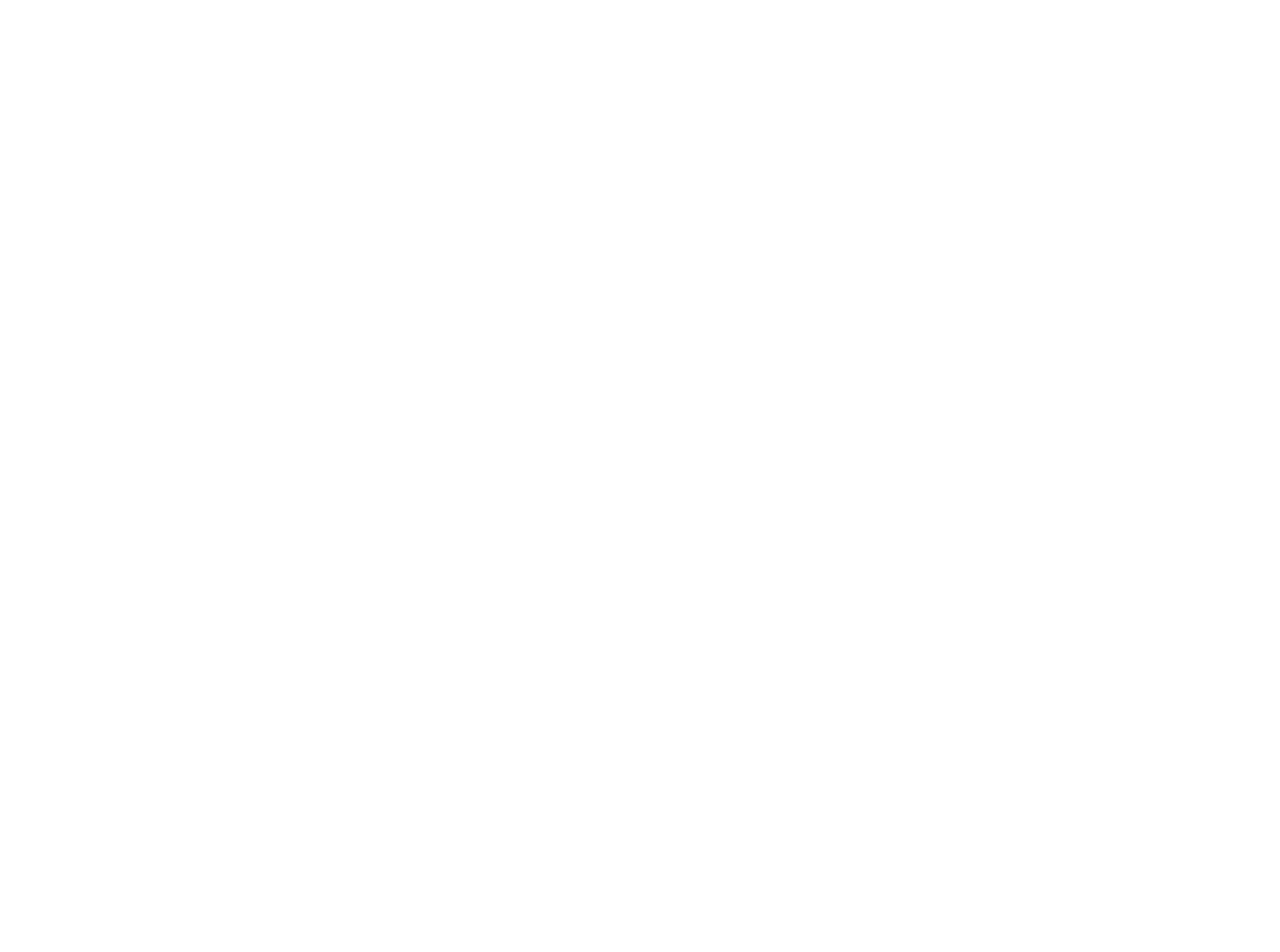
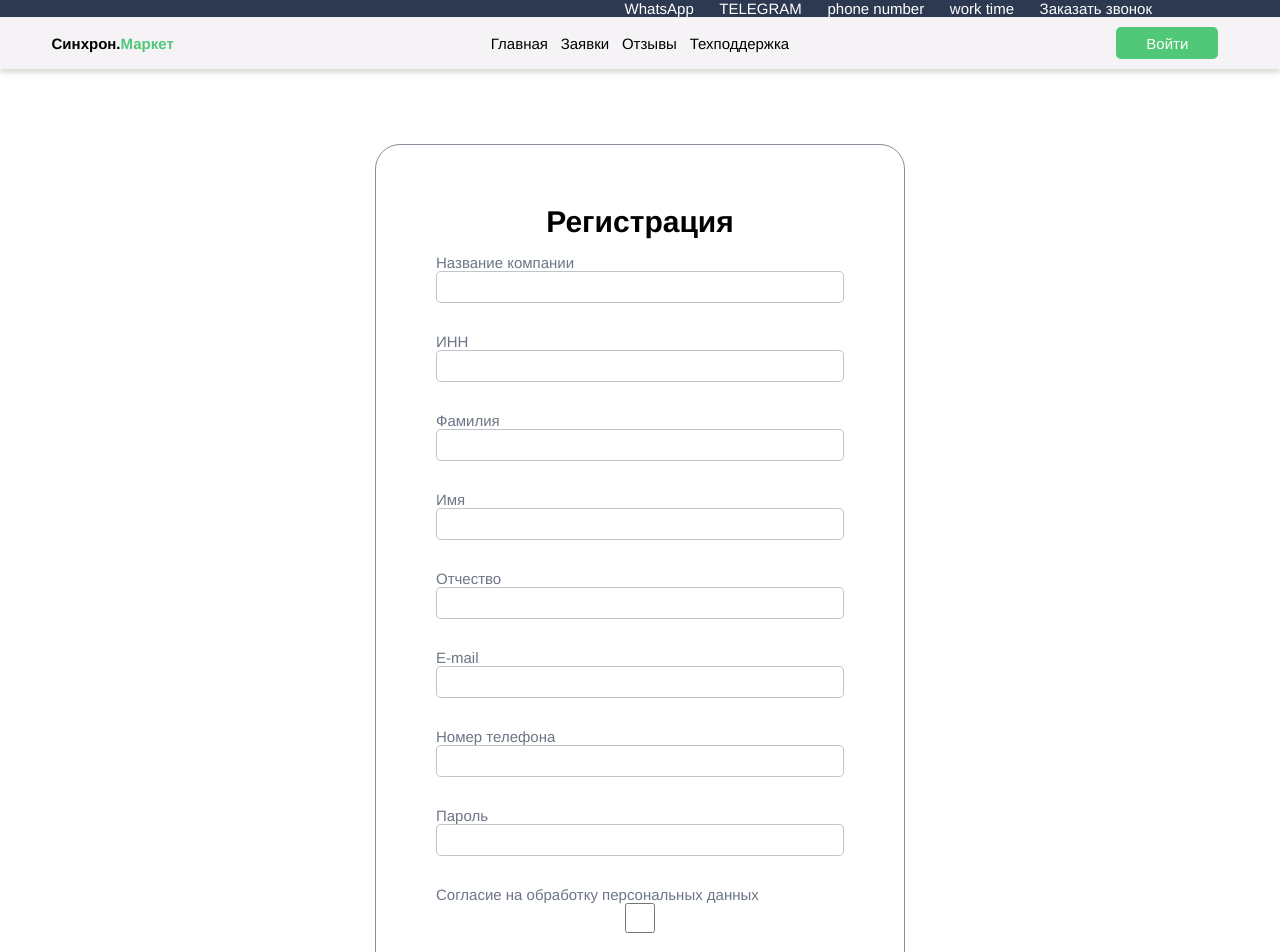
Before and after one commit to startsevIT/Synchron.Market, a React (Create React App) app: page /registration in a window 1280 px wide. Before the commit this address had no page. Shown: the top 952 px of the page. Before the commit the page ends 800 px from the top, so only its background shows below. Built offline with nearby package versions, Linux system fonts and the light colour scheme.

Commit message:
Добавлена страница регистрации

```diff
--- a/src/App.js
+++ b/src/App.js
@@ -4,6 +4,7 @@
 import Layout from "./Layout.js"
 import Orders from "./Pages/Orders.js";
 import AccountPage from "./Pages/AccountPage.js";
+import RegisterPage from "./Pages/RegisterPage.js";
 
 export default function App() {
   return (
@@ -15,6 +16,7 @@
           <Route path="login" element={<LoginPage/>}/>
           <Route path="orders" element={<Orders/>}/>
           <Route path="account" element={<AccountPage/>}/>
+          <Route path="registration" element={<RegisterPage/>}/>
         </Route>
       </Routes>
     </BrowserRouter>
--- a/src/Components/Form.js
+++ b/src/Components/Form.js
@@ -1,11 +1,12 @@
+import { LoginUserAsync } from "../Functions/User.js";
 import Button from "./Button.js";
 import Input from "./Input.js";
-import { LoginUserAsync } from "../Functions/User.js";
+
 import { Link } from "react-router-dom";
 
 export default function Form({title, data, buttonText}) {
 
-    const CreateLoginDTO = async (e) => {
+    const SendForm = async (e) => {
         e.preventDefault();
         const formData = Object.fromEntries(new FormData(e.target))
         try {
@@ -17,11 +18,11 @@
     }
 
     return (
-        <form onSubmit={CreateLoginDTO}>
+        <form onSubmit={SendForm}>
             <h1>{title}</h1>
-            <div>
-            {data.map(item=> (  <Input key = {item.key} {...item}/> ))}
-            </div>
+            {data.map(item => (
+                <Input key = {item.key} {...item}/>
+            ))}
             <div className="button">
                 <Button text={buttonText}/>
             </div>
--- a/src/DTOs/LoginDTO.js
+++ b/src/DTOs/LoginDTO.js
@@ -12,8 +12,3 @@
         //minLength: 8
     }
 ]
-
-export const initialState = {
-    login: "",
-    password: ""
-}
--- a/src/DTOs/RegisterDTO.js
+++ b/src/DTOs/RegisterDTO.js
@@ -1,50 +1,58 @@
 export const RegisterDTO = [
     {
-        name: "login",
-        placeholder: "ИНН/ E-mail/ Телефон",
+        name: "companyName",
+        placeholder: "Название компании",
         required: true
+    },
+    {
+        name: "inn",
+        placeholder: "ИНН",
+        required: true,
+    },
+    {
+        name: "firstName",
+        placeholder: "Фамилия",
+        required: true
+    },
+    {
+        name: "name",
+        placeholder: "Имя",
+        required: true,
+    },
+    {
+        name: "patronymic",
+        placeholder: "Отчество",
+        required: true
+    },
+    {
+        name: "email",
+        placeholder: "E-mail",
+        required: true,
+        type: "email",
+    },
+    {
+        name: "phone",
+        placeholder: "Номер телефона",
+        required: true,
+        type: "tel"
     },
     {
         name: "password",
         placeholder: "Пароль",
         required: true,
         type: "password",
-        //minLength: 8
+        minLength: 8
     },
     {
-        name: "login",
-        placeholder: "ИНН/ E-mail/ Телефон",
-        required: true
+        name: "personalData",
+        placeholder: "Согласие на обработку персональных данных",
+        required: true,
+        type: "checkbox"
     },
     {
-        name: "password",
-        placeholder: "Пароль",
+        name: "infoAd",
+        placeholder: "Согласие на рассылку рекламных сообщений",
         required: true,
-        type: "password",
-        //minLength: 8
-    },
-    {
-        name: "login",
-        placeholder: "ИНН/ E-mail/ Телефон",
-        required: true
-    },
-    {
-        name: "password",
-        placeholder: "Пароль",
-        required: true,
-        type: "password",
-        //minLength: 8
-    },
-    {
-        name: "login",
-        placeholder: "ИНН/ E-mail/ Телефон",
-        required: true
-    },
-    {
-        name: "password",
-        placeholder: "Пароль",
-        required: true,
-        type: "password",
-        //minLength: 8
+        type: "checkbox"
     }
 ]
--- /dev/null
+++ b/src/Functions/ServiceFunctions.js
@@ -0,0 +1,5 @@
+export async function GetDirections() {
+let directions = await fetch("https://a30168-fd46.u.d-f.pw/directions")
+    .then(response => response.json());
+return directions;
+}
--- a/src/Pages/Main.js
+++ b/src/Pages/Main.js
@@ -1,16 +1,11 @@
 import { useEffect, useState } from "react";
 import { Card } from "../Components/Card";
-import Footer from "../Components/Footer";
+import { GetDirections } from "../Functions/ServiceFunctions";
 
 export default function Main() {
   const [directions, setDirections] = useState([]);
 
-  useEffect(() =>
-    {
-      fetch("https://a30168-fd46.u.d-f.pw/directions")
-      .then(response => response.json())
-      .then(data => setDirections(data));
-    },[]);
+  useEffect(() => { GetDirections().then(data => setDirections(data)) } ,[]);
 
   return (
     <div className="main">
@@ -37,6 +32,6 @@
           </div>)}
         </div>
       </div>
-      </div>
+    </div>
   );
 }
--- a/src/Pages/RegisterPage.js
+++ b/src/Pages/RegisterPage.js
@@ -1,7 +1,11 @@
+import Form from "../Components/Form";
+import { LoginUserAsync } from "../Functions/User.js";
+import { RegisterDTO } from "../DTOs/RegisterDTO";
+
 export default function RegisterPage() {
     return (
-      <div>
-
+      <div className="login_page">
+        <Form title="Регистрация" data={RegisterDTO} buttonText="Зарегистрироваться" handler={LoginUserAsync}/>
       </div>
     );
   }
```
